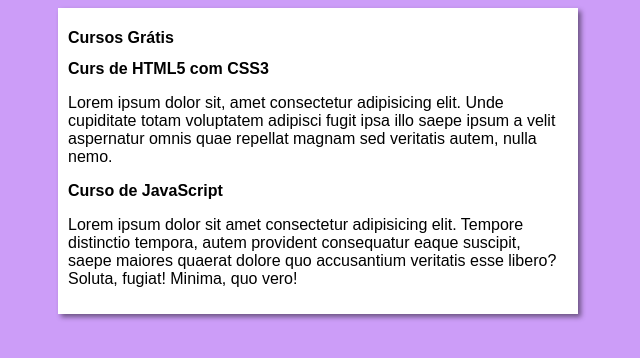
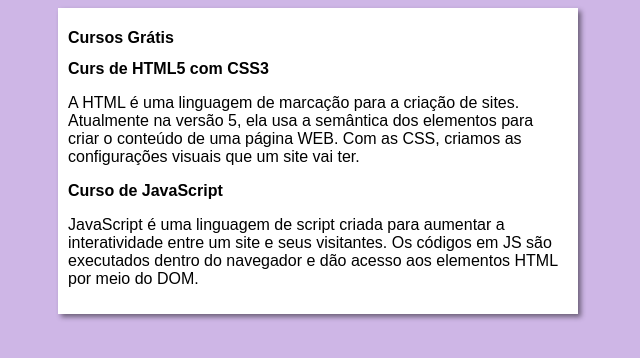
Before and after one commit to LucilioSc/PROJETO-SITE, a plain HTML site: page index.html in a window 1280 px wide. Shown: the whole page, without its empty margins (322-962 px from the left). Drawn offline with Linux system fonts and the light colour scheme.

Commit message:
mudança na descrição

```diff
--- a/estilos/style.css
+++ b/estilos/style.css
@@ -5,7 +5,7 @@
 
 body {
 
-    background-color: rgb(204, 157, 248);
+    background-color: rgb(206, 182, 230);
 }
 
 main {
--- a/index.html
+++ b/index.html
@@ -14,12 +14,12 @@
 
         <article>
             <h2>Curs de HTML5 com CSS3</h2>
-            <p>Lorem ipsum dolor sit, amet consectetur adipisicing elit. Unde cupiditate totam voluptatem adipisci fugit ipsa illo saepe ipsum a velit aspernatur omnis quae repellat magnam sed veritatis autem, nulla nemo.</p>
+            <p>A HTML é uma linguagem de marcação para a criação de sites. Atualmente na versão 5, ela usa a semântica dos elementos para criar o conteúdo de uma página WEB. Com as CSS, criamos as configurações visuais que um site vai ter.</p>
         </article>
 
         <article>
             <h2>Curso de JavaScript</h2>
-            <p>Lorem ipsum dolor sit amet consectetur adipisicing elit. Tempore distinctio tempora, autem provident consequatur eaque suscipit, saepe maiores quaerat dolore quo accusantium veritatis esse libero? Soluta, fugiat! Minima, quo vero!</p>
+            <p>JavaScript é uma linguagem de script criada para aumentar a interatividade entre um site e seus visitantes. Os códigos em JS são executados dentro do navegador e dão acesso aos elementos HTML por meio do DOM.</p>
         </article>
     </main>
 </body>
```
